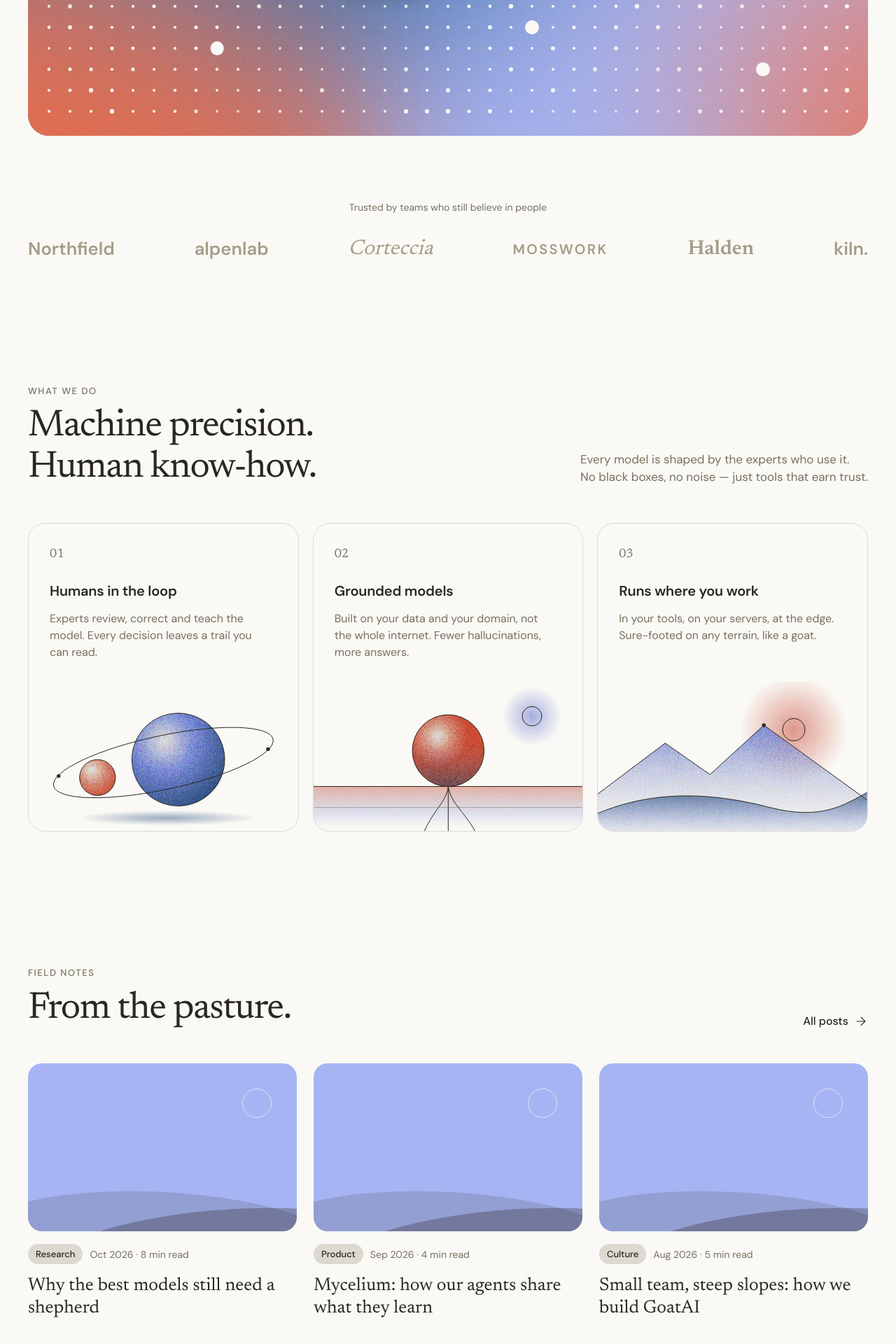
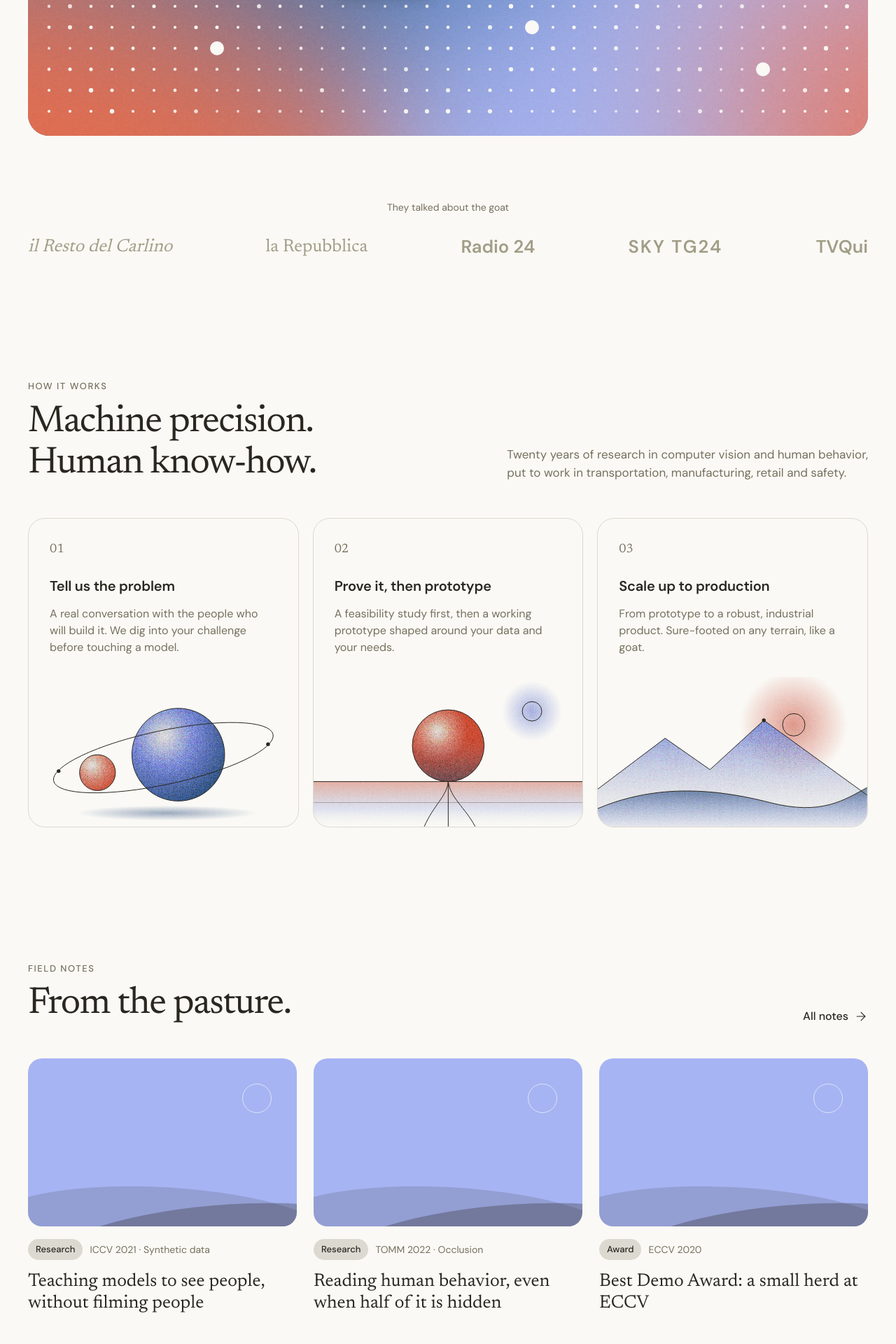
Before and after one commit to jacksalici/goatai.it_2.0, a Next.js app: page / in a window 1280 px wide. Shown: the part 824-2744 px from the top of the page at 70% size. Built offline with nearby package versions, Linux system fonts and the light colour scheme.

Commit message:
feat: adapt copy from current goatai.it site

```diff
--- a/src/app/layout.tsx
+++ b/src/app/layout.tsx
@@ -11,8 +11,8 @@ const newsreader = Newsreader({
 
 export const metadata: Metadata = {
   title: "GoatAI — Artificial Intelligence, powered by humans",
-  description: "Based in Modena, we build AI solutions tailored to our clients' needs.",
   icons: { icon: "/favicon.png" },
+  description: "Born in a university lab in Modena, we build AI and computer vision tailored to your needs.",
 };
 
 export default function RootLayout({ children }: { children: React.ReactNode }) {
--- a/src/components/ask-section.tsx
+++ b/src/components/ask-section.tsx
@@ -34,8 +34,8 @@ export function AskSection() {
             Ask the goat <em>anything.</em>
           </h2>
           <p className="mt-5 mb-7.5 text-[15px] text-background/70 sm:text-[17px]">
-            Tell us what you’re working on. A human will read it, the goat will
-            help.
+            Tell us the problem you want to solve. A human will read it, the goat
+            will help.
           </p>
 
           <form
@@ -49,7 +49,7 @@ export function AskSection() {
               id="goat-question"
               value={question}
               onChange={(event) => setQuestion(event.target.value)}
-              placeholder="How could GoatAI help my team this quarter?"
+              placeholder="Could computer vision make my production line safer?"
               className="mb-4 h-auto border-0 p-0 text-[15px] shadow-none placeholder:text-subtle-foreground focus-visible:ring-0 sm:text-lg md:text-lg"
             />
             <div className="flex items-center justify-between">
--- a/src/components/clients.tsx
+++ b/src/components/clients.tsx
@@ -1,19 +1,18 @@
 import { cn } from "@/lib/utils";
 
-/** Placeholder wordmarks, each with its own typographic style. */
+/** Press wordmarks, each with its own typographic style. */
 const clients = [
-  { name: "Northfield" },
-  { name: "alpenlab" },
-  { name: "Corteccia", className: "font-serif text-[30px] font-normal italic" },
-  { name: "MOSSWORK", className: "text-xl tracking-[0.12em]" },
-  { name: "Halden", className: "font-serif text-[29px]" },
-  { name: "kiln." },
+  { name: "il Resto del Carlino", className: "font-serif font-normal italic" },
+  { name: "la Repubblica", className: "font-serif font-normal" },
+  { name: "Radio 24" },
+  { name: "SKY TG24", className: "tracking-[0.08em]" },
+  { name: "TVQui" },
 ];
 
 export function Clients() {
   return (
-    <section aria-label="Clients" className="shell pt-15.5 pb-10 text-center sm:pt-[70px] md:pt-23 md:pb-18.5">
-      <p className="mb-7 text-sm text-muted-foreground">Trusted by teams who still believe in people</p>
+    <section aria-label="Press" className="shell pt-15.5 pb-10 text-center sm:pt-[70px] md:pt-23 md:pb-18.5">
+      <p className="mb-7 text-sm text-muted-foreground">They talked about the goat</p>
       <div className="flex flex-wrap items-center justify-center gap-x-7 gap-y-4.5 text-subtle-foreground md:flex-nowrap md:justify-between">
         {clients.map((client) => (
           <span
--- a/src/components/hero.tsx
+++ b/src/components/hero.tsx
@@ -14,7 +14,7 @@ export function Hero() {
           </em>
         </h1>
         <p className="mt-7 px-2.5 text-base leading-normal text-muted-foreground sm:text-[17px]">
-          Based in Modena, we build AI solutions tailored for our clients needs.
+          Born in a university lab in Modena, we build AI and computer vision tailored to your needs.
         </p>
         <div className="mt-7 flex flex-col items-center justify-center gap-3 sm:flex-row">
           <Button asChild size="lg" className="w-60 sm:w-auto">
--- a/src/components/journal.tsx
+++ b/src/components/journal.tsx
@@ -20,7 +20,7 @@ export function Journal() {
     <section id="journal" className="shell py-17 sm:py-24">
       <SectionHeading eyebrow="Field notes" title="From the pasture.">
         <a href="#journal" className="group inline-flex items-center gap-2 font-medium">
-          All posts
+          All notes
           <ArrowRight className="size-5 transition-transform group-hover:translate-x-1" strokeWidth={1.33} />
         </a>
       </SectionHeading>
--- a/src/components/services.tsx
+++ b/src/components/services.tsx
@@ -8,7 +8,7 @@ export function Services() {
   return (
     <section id="services" className="shell py-17 sm:py-24">
       <SectionHeading
-        eyebrow="What we do"
+        eyebrow="How it works"
         title={
           <>
             Machine precision.
@@ -18,8 +18,8 @@ export function Services() {
         }
       >
         <p className="mb-1 text-[17px] leading-normal text-muted-foreground">
-          Every model is shaped by the experts who use it.
-          <br className="max-md:hidden" /> No black boxes, no noise — just tools that earn trust.
+          Twenty years of research in computer vision and human behavior,
+          <br className="max-md:hidden" /> put to work in transportation, manufacturing, retail and safety.
         </p>
       </SectionHeading>
 
--- a/src/components/site-footer.tsx
+++ b/src/components/site-footer.tsx
@@ -9,6 +9,10 @@ export function SiteFooter() {
           <Logo />
           <p className="mt-2.5 text-sm text-brand">
             Artificial Intelligence, <em className="font-serif text-base">powered by humans.</em>
+          </p>
+          <p className="mt-4 max-w-72 text-sm leading-normal text-muted-foreground">
+            A spin-off of the University of Modena and Reggio Emilia, born inside a computer
+            vision research lab.
           </p>
         </div>
 
@@ -25,10 +29,13 @@ export function SiteFooter() {
           ))}
           <div className="flex w-full flex-col gap-2.5 sm:w-auto">
             <strong className="text-[13px] font-medium text-foreground">Contact</strong>
-            <a href="mailto:info@goat.ai" className="transition-colors hover:text-brand">
-              info@goat.ai
+            <a href="mailto:info@goatai.it" className="transition-colors hover:text-brand">
+              info@goatai.it
             </a>
-            <span>Mountain time, everywhere</span>
+            <a href="tel:+390592058776" className="transition-colors hover:text-brand">
+              +39 059 2058776
+            </a>
+            <span>Via Vivarelli 2, Modena</span>
           </div>
         </div>
       </div>
--- a/src/lib/content.ts
+++ b/src/lib/content.ts
@@ -1,23 +1,23 @@
 import type { ServiceArtName } from "@/components/service-art";
 
 export const navLinks = [
-  { label: "Services", href: "#services" },
-  { label: "Research", href: "#research" },
-  { label: "Blog", href: "#journal" },
+  { label: "How it works", href: "#services" },
+  { label: "Research", href: "#journal" },
   { label: "About", href: "#about" },
+  { label: "Careers", href: "#ask" },
 ];
 
 /** Hero labels: x / y are fractions of the box (0–1), snapped to the nearest dot. */
 export const capabilities = [
-  { text: "Tailored Models", x: 0.55, y: 0.12 },
-  { text: "Anomaly Detection", x: 0.32, y: 0.38 },
-  { text: "Computer Vision", x: 0.87, y: 0.42 },
-  { text: "LLM Inference", x: 0.61, y: 0.7 },
+  { text: "Computer Vision", x: 0.55, y: 0.12 },
+  { text: "Behavior Understanding", x: 0.32, y: 0.38 },
+  { text: "Deep Learning", x: 0.87, y: 0.42 },
+  { text: "Deep Monitoring", x: 0.61, y: 0.7 },
   { text: "AI consulting", x: 0.21, y: 0.82 },
-  { text: "Edge AI", x: 0.1, y: 0.22 },
-  { text: "Forecasting", x: 0.9, y: 0.88 },
-  { text: "RAG Systems", x: 0.42, y: 0.6 },
-  { text: "MLOps", x: 0.74, y: 0.22 },
+  { text: "Industry 4.0", x: 0.1, y: 0.22 },
+  { text: "Image Processing", x: 0.9, y: 0.88 },
+  { text: "Machine Learning", x: 0.42, y: 0.6 },
+  { text: "Safety", x: 0.74, y: 0.22 },
 ];
 
 export const services: {
@@ -26,56 +26,56 @@ export const services: {
   art: ServiceArtName;
 }[] = [
   {
-    title: "Humans in the loop",
-    body: "Experts review, correct and teach the model. Every decision leaves a trail you can read.",
+    title: "Tell us the problem",
+    body: "A real conversation with the people who will build it. We dig into your challenge before touching a model.",
     art: "loop",
   },
   {
-    title: "Grounded models",
-    body: "Built on your data and your domain, not the whole internet. Fewer hallucinations, more answers.",
+    title: "Prove it, then prototype",
+    body: "A feasibility study first, then a working prototype shaped around your data and your needs.",
     art: "roots",
   },
   {
-    title: "Runs where you work",
-    body: "In your tools, on your servers, at the edge. Sure-footed on any terrain, like a goat.",
+    title: "Scale up to production",
+    body: "From prototype to a robust, industrial product. Sure-footed on any terrain, like a goat.",
     art: "terrain",
   },
 ];
 
 export const posts: { title: string; tag: string; meta: string; image?: string }[] = [
   {
-    title: "Why the best models still need a shepherd",
+    title: "Teaching models to see people, without filming people",
     tag: "Research",
-    meta: "Oct 2026 · 8 min read",
+    meta: "ICCV 2021 · Synthetic data",
   },
   {
-    title: "Mycelium: how our agents share what they learn",
-    tag: "Product",
-    meta: "Sep 2026 · 4 min read",
+    title: "Reading human behavior, even when half of it is hidden",
+    tag: "Research",
+    meta: "TOMM 2022 · Occlusion",
   },
   {
-    title: "Small team, steep slopes: how we build GoatAI",
-    tag: "Culture",
-    meta: "Aug 2026 · 5 min read",
+    title: "Best Demo Award: a small herd at ECCV",
+    tag: "Award",
+    meta: "ECCV 2020",
   },
 ];
 
-export const suggestions = ["Audit my workflow", "Build a custom model", "Talk to a human"];
+export const suggestions = ["Run a feasibility study", "Build a prototype", "Talk to a human"];
 
 export const footerColumns = [
   {
-    title: "Product",
+    title: "Solutions",
     links: [
-      { label: "Models", href: "#services" },
-      { label: "Agents", href: "#services" },
-      { label: "Pricing", href: "#ask" },
+      { label: "Consulting", href: "#services" },
+      { label: "Prototyping", href: "#services" },
+      { label: "Scale-up", href: "#services" },
     ],
   },
   {
     title: "Company",
     links: [
       { label: "About", href: "#about" },
-      { label: "Blog", href: "#journal" },
+      { label: "Research", href: "#journal" },
       { label: "Careers", href: "#ask" },
     ],
   },
```
